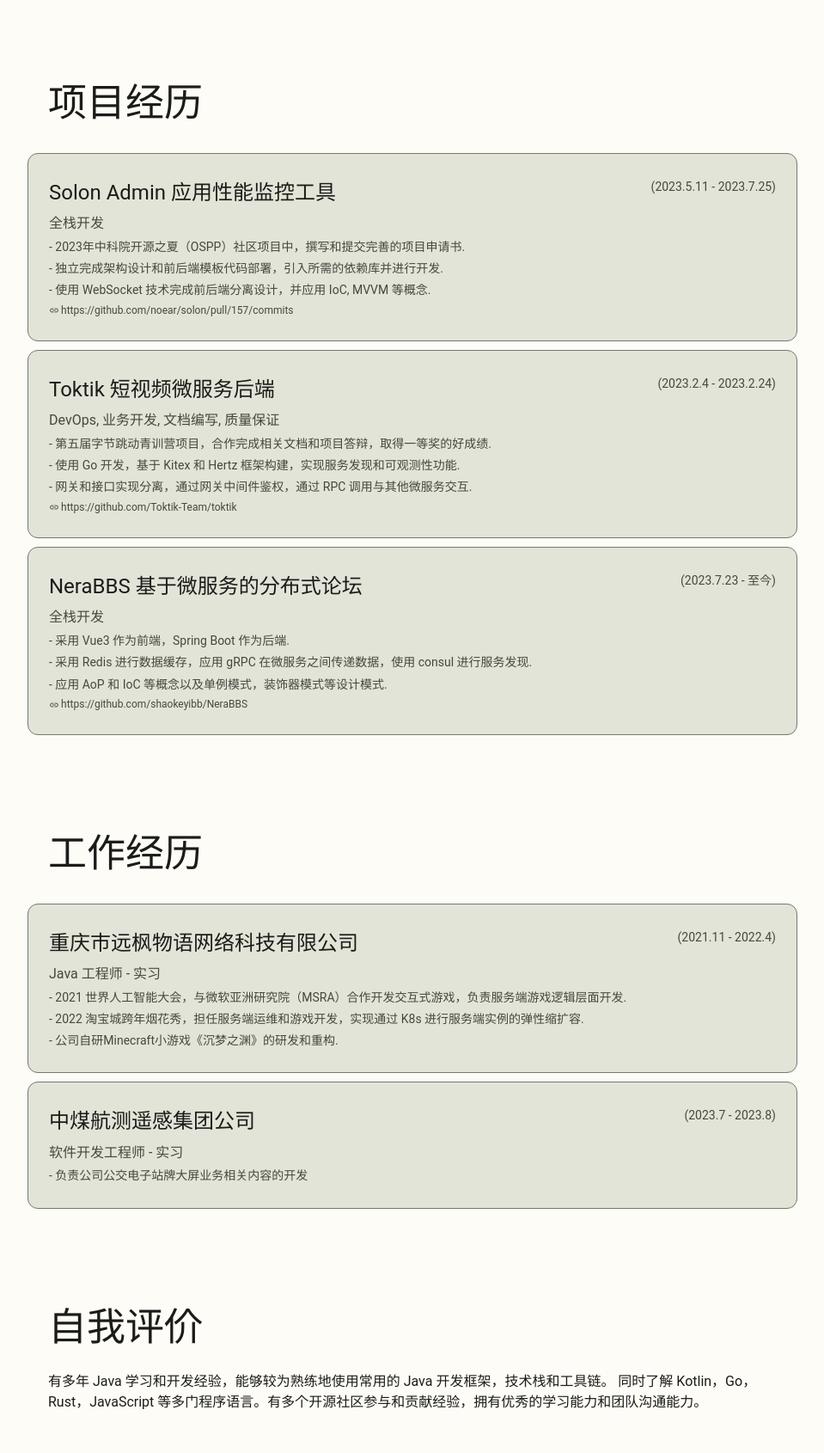
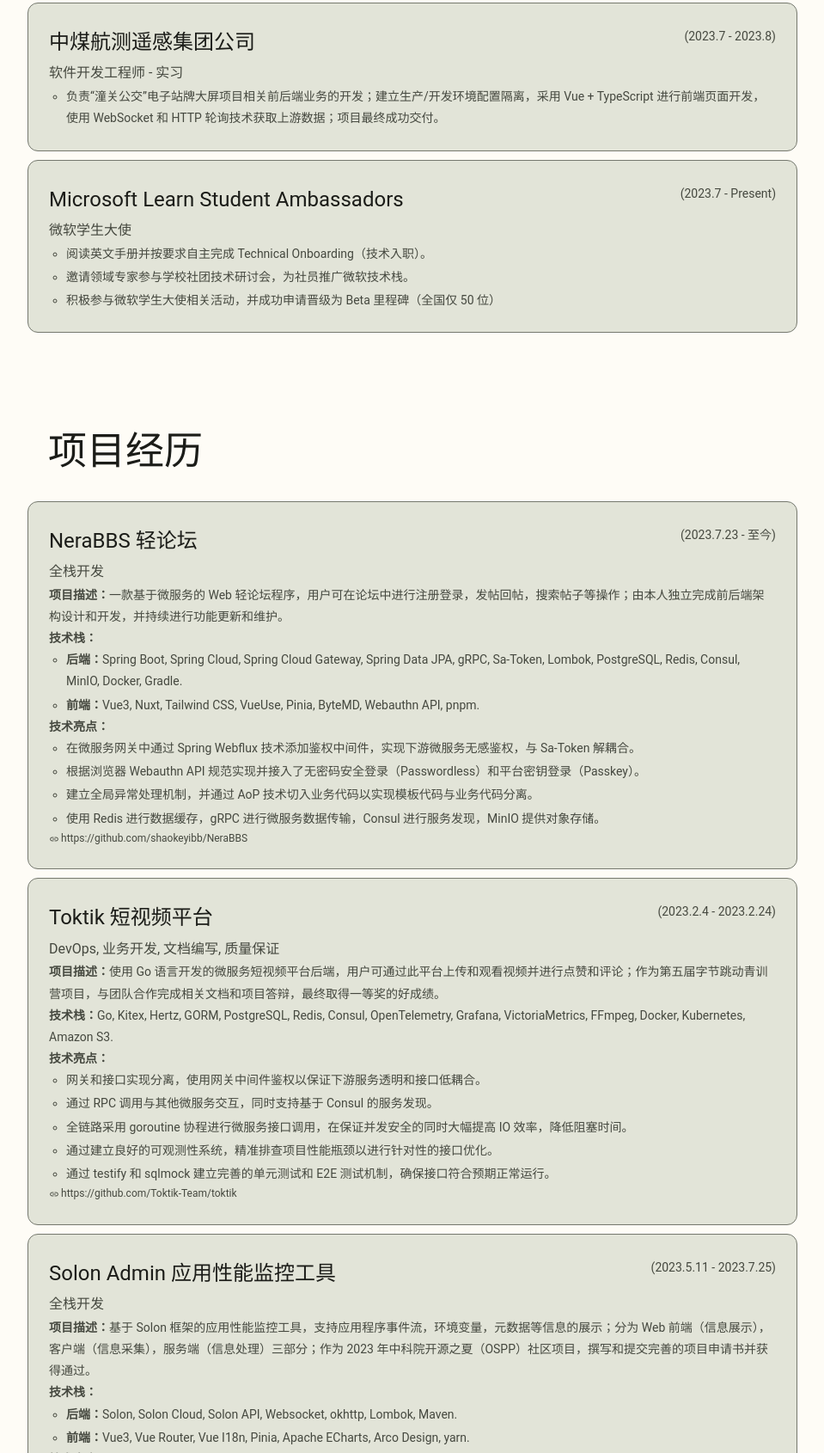
Before and after one commit to shaokeyibb/materialized-resume, a website built with Vite: page index.html in a window 1280 px wide. Shown: the part 1043-2733 px from the top of the page at 86% size, without its empty margins (160-1119 px from the left). Built offline with nearby package versions, Linux system fonts and the light colour scheme; a web font is replaced by a local one.

Commit message:
feat: update resume

```diff
--- a/css/style.css
+++ b/css/style.css
@@ -1,9 +1,3 @@
-/*:root {*/
-/*    --app-bar-height: 64px;*/
-/*    --inset-top: env(safe-area-inset-top, 0px);*/
-/*    --top: calc(var(--app-bar-height) + var(--inset-top));*/
-/*}*/
-
 body {
     font-family: 'Noto Color Emoji', sans-serif;
     font-weight: 400;
@@ -16,30 +10,10 @@ a {
     text-decoration: underline;
 }
 
-/*.application-header {*/
-/*    position: fixed;*/
-/*    top: var(--inset-top);*/
-/*    left: 0;*/
-/*    right: 0;*/
-/*    height: var(--top);*/
-/*    display: flex;*/
-/*    width: 100%;*/
-/*    align-items: center;*/
-/*    justify-content: space-between;*/
-/*    color: var(--md-sys-color-on-background);*/
-/*    border-bottom: var(--md-sys-color-outline) solid 1px;*/
-/*    z-index: 1;*/
-/*    background-color: var(--md-sys-color-background);*/
-
-/*    padding-left: 1rem;*/
-/*    padding-right: 1rem;*/
-/*}*/
-
 .container {
     max-width: 960px;
     padding: 2rem;
 
-    /*margin: var(--top) auto 0;*/
     margin: auto;
 }
 
@@ -243,3 +217,19 @@ main {
 .section-plain .section-content {
     margin: 0 24px;
 }
+
+ul {
+    display: flex;
+    flex-direction: column;
+    list-style: circle;
+    gap: 2px;
+}
+
+ul li {
+    display: list-item;
+    margin-left: 20px;
+}
+
+b {
+    font-weight: 700;
+}
--- a/index.html
+++ b/index.html
@@ -17,7 +17,7 @@
 <div class="container">
     <header class="summary card tertiary">
         <span class="card-headline display-large">贺兰星辰</span>
-        <span class="card-subhead title-large">求职意向：Java 工程师</span>
+        <span class="card-subhead title-large">求职意向：后端开发</span>
         <div class="card-actions">
             <div class="chip shrinkable">
                 <span class="chip-icon material-symbols-outlined">male</span>
@@ -70,116 +70,17 @@
                             <span class="list-item-trailing-supporting-text label-large">(2021.9 - 2025.6)</span>
                         </div>
                     </div>
-                    <div class="list-item-content body-medium">
-                        <ul>
-                            <li>- 计算机技术与软件专业技术（初级）程序员资格.</li>
-                            <li>- 计算机二级证书 Java 优秀，C 良好.</li>
-                            <li>- 大学英语四级证书.</li>
-                            <li>- 蓝桥杯软件 B 组 省级二等奖.</li>
-                            <li>- 第五届字节跳动青训营优秀营员.</li>
-                            <li>- 西安财经大学软件编程协会创始人&社长</li>
-                            <li>- Microsoft Learn Student Ambassadors（微软学生大使）</li>
-                        </ul>
-                    </div>
-                </div>
-            </div>
-        </section>
-        <section class="section section-plain technology">
-            <div class="section-header display-medium on-background-text">技术储备</div>
-            <div class="section-content body-large on-background-text">
-                <ul>
-                    <li>- 熟练掌握 Java 语言基础及标准库，了解 JVM 字节码原理.</li>
-                    <li>- 熟悉 Spring, Spring Boot, Spring MVC, Spring Data JPA 等常见业务框架.</li>
-                    <li>- 熟练使用 Maven, Gradle 等构建工具，Git 等版本控制工具.</li>
-                    <li>- 了解 Kotlin, Go, Rust, JavaScript 等多门程序语言.</li>
-                </ul>
-            </div>
-        </section>
-        <section class="section project">
-            <div class="section-header display-medium on-background-text">项目经历</div>
-            <div class="list">
-                <div class="project-item list-item card">
-                    <div class="list-item-header-layout">
-                        <div class="list-item-header-layout-left">
-                            <span class="list-item-headline headline-small">Solon Admin 应用性能监控工具</span>
-                            <span class="list-item-supporting-text body-large">全栈开发</span>
-                        </div>
-                        <div class="list-item-header-layout-right">
-                            <span class="list-item-trailing-supporting-text label-large">(2023.5.11 - 2023.7.25)</span>
-                        </div>
-                    </div>
-                    <div class="list-item-content body-medium">
-                        <ul>
-                            <li>- 2023年中科院开源之夏（OSPP）社区项目中，撰写和提交完善的项目申请书.</li>
-                            <li>- 独立完成架构设计和前后端模板代码部署，引入所需的依赖库并进行开发.</li>
-                            <li>- 使用 WebSocket 技术完成前后端分离设计，并应用 IoC, MVVM 等概念.</li>
-                        </ul>
-                    </div>
-                    <div class="list-item-link body-small"
-                         onclick="window.location.href='https://github.com/noear/solon/pull/157/commits'"
-                         style="cursor: pointer;">
-                        <span class="link-icon material-symbols-outlined">link</span>
-                        <span>https://github.com/noear/solon/pull/157/commits</span>
-                    </div>
-                </div>
-                <div class="project-item list-item card">
-                    <div class="list-item-header-layout">
-                        <div class="list-item-header-layout-left">
-                            <span class="list-item-headline headline-small">Toktik 短视频微服务后端</span>
-                            <span class="list-item-supporting-text body-large">DevOps, 业务开发, ⽂档编写, 质量保证</span>
-                        </div>
-                        <div class="list-item-header-layout-right">
-                            <span class="list-item-trailing-supporting-text label-large">(2023.2.4 - 2023.2.24)</span>
-                        </div>
-                    </div>
-                    <div class="list-item-content body-medium">
-                        <ul>
-                            <li>- 第五届字节跳动青训营项目，合作完成相关文档和项目答辩，取得一等奖的好成绩.</li>
-                            <li>- 使用 Go 开发，基于 Kitex 和 Hertz 框架构建，实现服务发现和可观测性功能.</li>
-                            <li>- 网关和接口实现分离，通过网关中间件鉴权，通过 RPC 调用与其他微服务交互.</li>
-                        </ul>
-                    </div>
-                    <div class="list-item-link body-small"
-                         onclick="window.location.href='https://github.com/Toktik-Team/toktik'"
-                         style="cursor: pointer;">
-                        <span class="link-icon material-symbols-outlined">link</span>
-                        <span>https://github.com/Toktik-Team/toktik</span>
-                    </div>
-                </div>
-                <div class="project-item list-item card">
-                    <div class="list-item-header-layout">
-                        <div class="list-item-header-layout-left">
-                            <span class="list-item-headline headline-small">NeraBBS 基于微服务的分布式论坛</span>
-                            <span class="list-item-supporting-text body-large">全栈开发</span>
-                        </div>
-                        <div class="list-item-header-layout-right">
-                            <span class="list-item-trailing-supporting-text label-large">(2023.7.23 - 至今)</span>
-                        </div>
-                    </div>
-                    <div class="list-item-content body-medium">
-                        <ul>
-                            <li>- 采用 Vue3 作为前端，Spring Boot 作为后端.</li>
-                            <li>- 采用 Redis 进行数据缓存，应用 gRPC 在微服务之间传递数据，使用 consul 进行服务发现.</li>
-                            <li>- 应用 AoP 和 IoC 等概念以及单例模式，装饰器模式等设计模式.</li>
-                        </ul>
-                    </div>
-                    <div class="list-item-link body-small"
-                         onclick="window.location.href='https://github.com/shaokeyibb/NeraBBS'"
-                         style="cursor: pointer;">
-                        <span class="link-icon material-symbols-outlined">link</span>
-                        <span>https://github.com/shaokeyibb/NeraBBS</span>
-                    </div>
                 </div>
             </div>
         </section>
         <section class="section work">
-            <div class="section-header display-medium on-background-text">工作经历</div>
+            <div class="section-header display-medium on-background-text">个人经历</div>
             <div class="list">
                 <div class="work-item list-item card">
                     <div class="list-item-header-layout">
                         <div class="list-item-header-layout-left">
                             <span class="list-item-headline headline-small">重庆市远枫物语网络科技有限公司</span>
-                            <span class="list-item-supporting-text body-large">Java 工程师 - 实习</span>
+                            <span class="list-item-supporting-text body-large">Java 工程师（实习）</span>
                         </div>
                         <div class="list-item-header-layout-right">
                             <span class="list-item-trailing-supporting-text label-large">(2021.11 - 2022.4)</span>
@@ -187,9 +88,17 @@
                     </div>
                     <div class="list-item-content body-medium">
                         <ul>
-                            <li>- 2021 世界人工智能大会，与微软亚洲研究院（MSRA）合作开发交互式游戏，负责服务端游戏逻辑层面开发.</li>
-                            <li>- 2022 淘宝城跨年烟花秀，担任服务端运维和游戏开发，实现通过 K8s 进行服务端实例的弹性缩扩容.</li>
-                            <li>- 公司自研Minecraft小游戏《沉梦之渊》的研发和重构.</li>
+                            <li>与微软亚洲研究院（MSRA）合作，使用 Java 语言，基于 Minecraft
+                                平台开发交互式英语学习小游戏；本人负责项目后端的游戏交互逻辑和客户端拓展开发工作；项目最终成功交付，并在
+                                2021 年世界人工智能大会参展。
+                            </li>
+                            <li>参与公司与淘宝中国的合作项目，使用 Java 语言，基于 Minecraft
+                                平台开发“淘宝城”跨年烟花秀小游戏；本人负责项目后端的游戏交互逻辑开发和 k8s
+                                容器服务运维和对接工作，并自研实现了游戏服务端实例的弹性缩扩容；项目最终成功交付。
+                            </li>
+                            <li>参与公司自研，基于 Minecraft
+                                平台的游戏项目《沉梦之渊》开发；基于公司先前的代码进行多次完全重构，更换技术栈，提高代码可维护性并大幅提高性能；游戏发行后在社交网络获得超数十万玩家关注并取得预期的效益。
+                            </li>
                         </ul>
                     </div>
                 </div>
@@ -205,17 +114,161 @@
                     </div>
                     <div class="list-item-content body-medium">
                         <ul>
-                            <li>- 负责公司公交电子站牌大屏业务相关内容的开发</li>
+                            <li>负责“潼关公交”电子站牌大屏项目相关前后端业务的开发；建立生产/开发环境配置隔离，采用 Vue +
+                                TypeScript 进行前端页面开发，使用 WebSocket 和 HTTP 轮询技术获取上游数据；项目最终成功交付。
+                            </li>
+                        </ul>
+                    </div>
+                </div>
+                <div class="work-item list-item card">
+                    <div class="list-item-header-layout">
+                        <div class="list-item-header-layout-left">
+                            <span class="list-item-headline headline-small">Microsoft Learn Student Ambassadors</span>
+                            <span class="list-item-supporting-text body-large">微软学生大使</span>
+                        </div>
+                        <div class="list-item-header-layout-right">
+                            <span class="list-item-trailing-supporting-text label-large">(2023.7 - Present)</span>
+                        </div>
+                    </div>
+                    <div class="list-item-content body-medium">
+                        <ul>
+                            <li>阅读英文手册并按要求自主完成 Technical Onboarding（技术入职）。</li>
+                            <li>邀请领域专家参与学校社团技术研讨会，为社员推广微软技术栈。</li>
+                            <li>积极参与微软学生大使相关活动，并成功申请晋级为 Beta 里程碑（全国仅 50 位）</li>
                         </ul>
                     </div>
                 </div>
             </div>
         </section>
-        <section class="section section-plain self-evaluation">
-            <div class="section-header display-medium on-background-text">自我评价</div>
+        <section class="section project">
+            <div class="section-header display-medium on-background-text">项目经历</div>
+            <div class="list">
+                <div class="project-item list-item card">
+                    <div class="list-item-header-layout">
+                        <div class="list-item-header-layout-left">
+                            <span class="list-item-headline headline-small">NeraBBS 轻论坛</span>
+                            <span class="list-item-supporting-text body-large">全栈开发</span>
+                        </div>
+                        <div class="list-item-header-layout-right">
+                            <span class="list-item-trailing-supporting-text label-large">(2023.7.23 - 至今)</span>
+                        </div>
+                    </div>
+                    <div class="list-item-content body-medium">
+                        <p><b>项目描述：</b>一款基于微服务的 Web
+                            轻论坛程序，用户可在论坛中进行注册登录，发帖回帖，搜索帖子等操作；由本人独立完成前后端架构设计和开发，并持续进行功能更新和维护。
+                        </p>
+                        <p><b>技术栈：</b></p>
+                        <ul>
+                            <li><b>后端：</b>Spring Boot, Spring Cloud, Spring Cloud Gateway, Spring Data JPA, gRPC,
+                                Sa-Token,
+                                Lombok, PostgreSQL, Redis, Consul, MinIO, Docker, Gradle.
+                            </li>
+                            <li><b>前端：</b>Vue3, Nuxt, Tailwind CSS, VueUse, Pinia, ByteMD, Webauthn API, pnpm.</li>
+                        </ul>
+                        <p><b>技术亮点：</b></p>
+                        <ul>
+                            <li>在微服务网关中通过 Spring Webflux 技术添加鉴权中间件，实现下游微服务无感鉴权，与 Sa-Token
+                                解耦合。
+                            </li>
+                            <li>根据浏览器 Webauthn API
+                                规范实现并接入了无密码安全登录（Passwordless）和平台密钥登录（Passkey）。
+                            </li>
+                            <li>建立全局异常处理机制，并通过 AoP 技术切入业务代码以实现模板代码与业务代码分离。</li>
+                            <li>使用 Redis 进行数据缓存，gRPC 进行微服务数据传输，Consul 进行服务发现，MinIO
+                                提供对象存储。
+                            </li>
+                        </ul>
+                    </div>
+                    <div class="list-item-link body-small"
+                         onclick="window.location.href='https://github.com/shaokeyibb/NeraBBS'"
+                         style="cursor: pointer;">
+                        <span class="link-icon material-symbols-outlined">link</span>
+                        <span>https://github.com/shaokeyibb/NeraBBS</span>
+                    </div>
+                </div>
+                <div class="project-item list-item card">
+                    <div class="list-item-header-layout">
+                        <div class="list-item-header-layout-left">
+                            <span class="list-item-headline headline-small">Toktik 短视频平台</span>
+                            <span class="list-item-supporting-text body-large">DevOps, 业务开发, ⽂档编写, 质量保证</span>
+                        </div>
+                        <div class="list-item-header-layout-right">
+                            <span class="list-item-trailing-supporting-text label-large">(2023.2.4 - 2023.2.24)</span>
+                        </div>
+                    </div>
+                    <div class="list-item-content body-medium">
+                        <p><b>项目描述：</b>使用 Go
+                            语言开发的微服务短视频平台后端，用户可通过此平台上传和观看视频并进行点赞和评论；作为第五届字节跳动青训营项目，与团队合作完成相关文档和项目答辩，最终取得一等奖的好成绩。
+                        </p>
+                        <p><b>技术栈：</b>Go, Kitex, Hertz, GORM, PostgreSQL, Redis, Consul, OpenTelemetry, Grafana,
+                            VictoriaMetrics, FFmpeg, Docker, Kubernetes, Amazon S3.</p>
+                        <p><b>技术亮点：</b></p>
+                        <ul>
+                            <li>网关和接口实现分离，使用网关中间件鉴权以保证下游服务透明和接口低耦合。</li>
+                            <li>通过 RPC 调用与其他微服务交互，同时支持基于 Consul 的服务发现。</li>
+                            <li>全链路采用 goroutine 协程进行微服务接口调用，在保证并发安全的同时大幅提高 IO
+                                效率，降低阻塞时间。
+                            </li>
+                            <li>通过建立良好的可观测性系统，精准排查项目性能瓶颈以进行针对性的接口优化。</li>
+                            <li>通过 testify 和 sqlmock 建立完善的单元测试和 E2E 测试机制，确保接口符合预期正常运行。</li>
+                        </ul>
+                    </div>
+                    <div class="list-item-link body-small"
+                         onclick="window.location.href='https://github.com/Toktik-Team/toktik'"
+                         style="cursor: pointer;">
+                        <span class="link-icon material-symbols-outlined">link</span>
+                        <span>https://github.com/Toktik-Team/toktik</span>
+                    </div>
+                </div>
+                <div class="project-item list-item card">
+                    <div class="list-item-header-layout">
+                        <div class="list-item-header-layout-left">
+                            <span class="list-item-headline headline-small">Solon Admin 应用性能监控工具</span>
+                            <span class="list-item-supporting-text body-large">全栈开发</span>
+                        </div>
+                        <div class="list-item-header-layout-right">
+                            <span class="list-item-trailing-supporting-text label-large">(2023.5.11 - 2023.7.25)</span>
+                        </div>
+                    </div>
+                    <div class="list-item-content body-medium">
+                        <p><b>项目描述：</b>基于 Solon 框架的应用性能监控工具，支持应用程序事件流，环境变量，元数据等信息的展示；分为
+                            Web 前端（信息展示），客户端（信息采集），服务端（信息处理）三部分；作为 2023
+                            年中科院开源之夏（OSPP）社区项目，撰写和提交完善的项目申请书并获得通过。
+                        </p>
+                        <p><b>技术栈：</b></p>
+                        <ul>
+                            <li><b>后端：</b>Solon, Solon Cloud, Solon API, Websocket, okhttp, Lombok, Maven.</li>
+                            <li><b>前端：</b>Vue3, Vue Router, Vue I18n, Pinia, Apache ECharts, Arco Design, yarn.</li>
+                        </ul>
+                        <p><b>技术亮点：</b></p>
+                        <ul>
+                            <li>使用 WebSocket 技术完成前后端分离设计，并应用 IoC, MVVM 等设计模式。</li>
+                            <li>通过发送心跳包的方式检测客户端在线情况，支持在优雅退出的情况下自动注销客户端实例。</li>
+                            <li>支持分布式服务发现和配置管理，从配置中心向下游服务分发配置文件。</li>
+                        </ul>
+                    </div>
+                    <div class="list-item-link body-small"
+                         onclick="window.location.href='https://github.com/noear/solon-admin'"
+                         style="cursor: pointer;">
+                        <span class="link-icon material-symbols-outlined">link</span>
+                        <span>https://github.com/noear/solon-admin</span>
+                    </div>
+                </div>
+            </div>
+        </section>
+        <section class="section section-plain technology">
+            <div class="section-header display-medium on-background-text">技术储备</div>
             <div class="section-content body-large on-background-text">
-                有多年 Java 学习和开发经验，能够较为熟练地使用常用的 Java 开发框架，技术栈和工具链。
-                同时了解 Kotlin，Go，Rust，JavaScript 等多门程序语言。有多个开源社区参与和贡献经验，拥有优秀的学习能力和团队沟通能力。
+                <ul>
+                    <li>熟悉 Java 语法和标准库，对面向对象编程思想和设计模式有深刻理解。</li>
+                    <li>了解 JVM 虚拟机相关知识，如字节码，JMM 内存模型、垃圾回收机制等。</li>
+                    <li>熟悉 Spring Boot, Spring Web MVC, Spring Cloud, Mybatis, gRPC, JUnit 等常见业务框架。</li>
+                    <li>熟悉 MySQL 数据库，了解 PostgreSQL 等 SQL 数据库，MongoDB 等 NoSQL 数据库的使用。</li>
+                    <li>了解 Redis, Kafka, MinIO, Consul, Elasticsearch 等中间件的使用。</li>
+                    <li>熟悉 Maven, Gradle 等构建工具和 Git 等版本控制工具的使用。</li>
+                    <li>了解 Linux 操作系统的基本使用和服务部署，了解 Docker, Kubernetes 等容器编排系统的使用。</li>
+                    <li>了解 Kotlin, Go, Rust, JavaScript, PHP 等多门程序语言的编写。</li>
+                </ul>
             </div>
         </section>
     </main>
```
